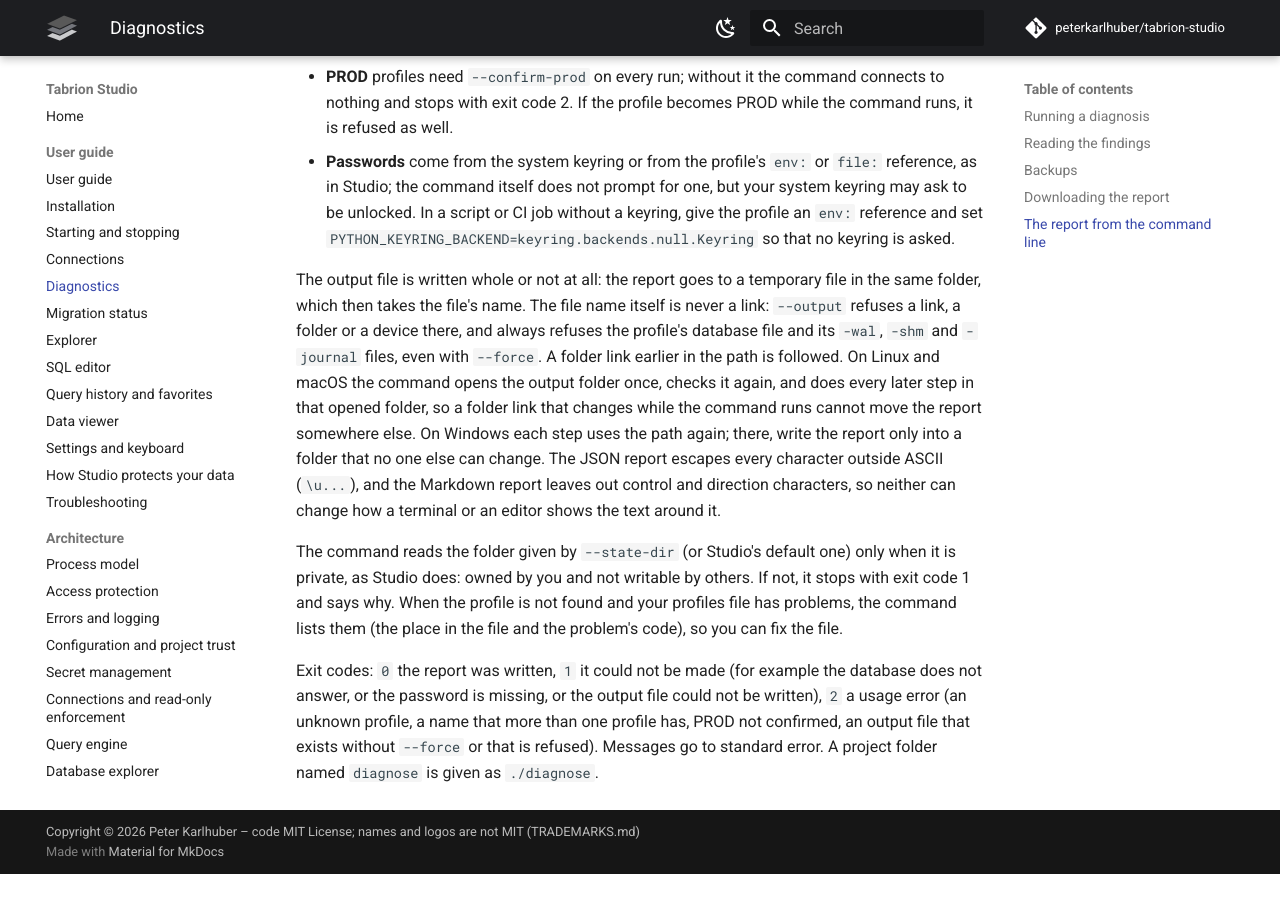
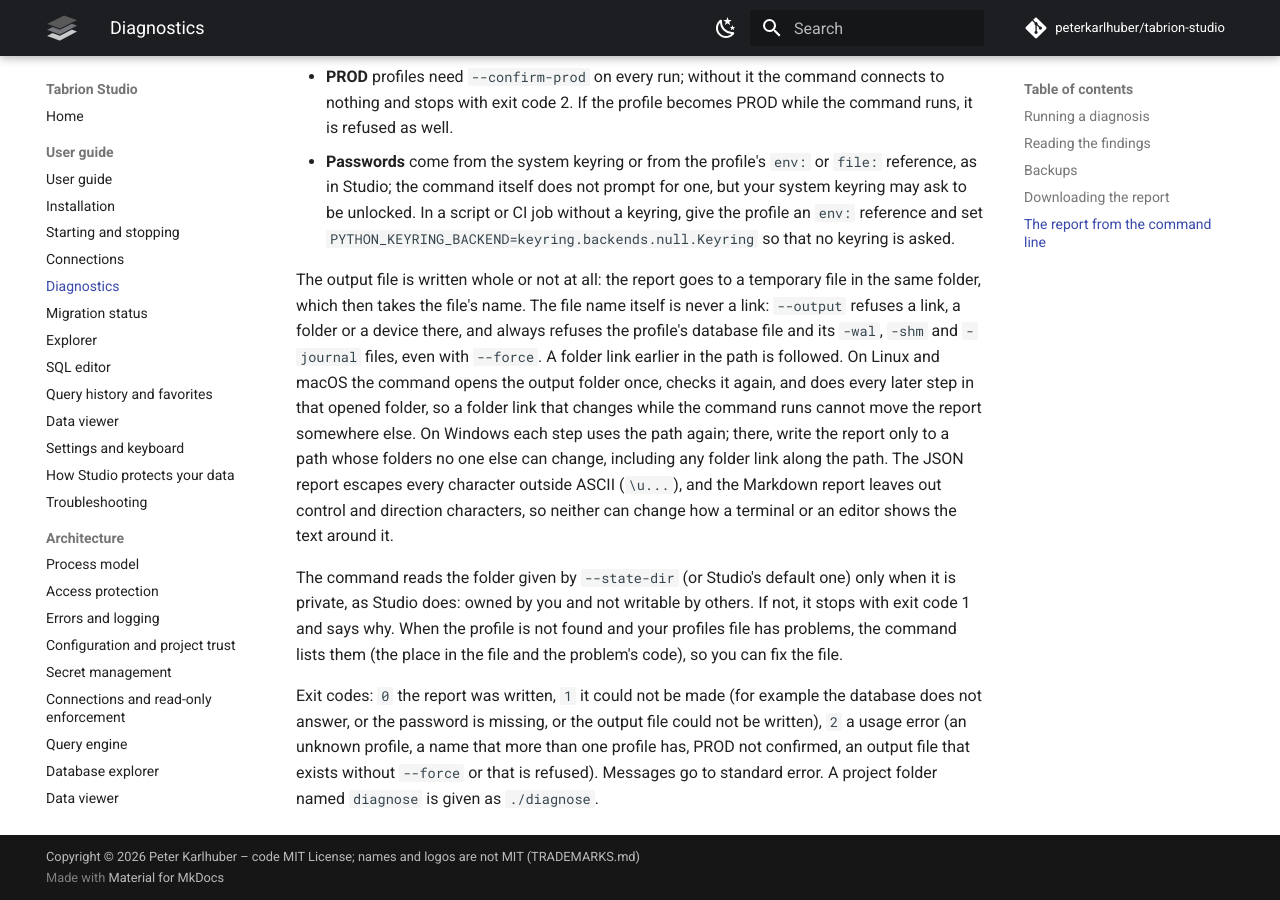
Before and after one commit to peterkarlhuber/tabrion-studio, an MkDocs documentation site: the page built from docs/guide/diagnostics.md, in a window 1280 px wide and 900 px high, scrolled down 3589 px. Built offline with MkDocs 1.6.1 and Material for MkDocs 9.7.7, drawn with Linux system fonts in a browser that asks for light colours; comment, search, counter and statistics services are not loaded; before the commit the page ends 4463 px from its top, so only the background shows below that.

Commit message:
Harden the report's final link step and test the cleanup (PR #88 review L-1, L-2, I-1)
Co-Authored-By: Claude Opus 5.5 <noreply@anthropic.com>
Claude-Session: https://claude.ai/code/session_011tY7TC7Nu5VGro3DJGJcv8

```diff
--- a/docs/guide/diagnostics.md
+++ b/docs/guide/diagnostics.md
@@ -114,10 +114,10 @@ takes the file's name. The file name itself is never a link: `--output` refuses
 and always refuses the profile's database file and its `-wal`, `-shm` and `-journal` files, even with `--force`. A
 folder link earlier in the path is followed. On Linux and macOS the command opens the output folder once, checks it
 again, and does every later step in that opened folder, so a folder link that changes while the command runs cannot
-move the report somewhere else. On Windows each step uses the path again; there, write the report only into a folder
-that no one else can change. The JSON report escapes
-every character outside ASCII (`\u...`), and the Markdown report leaves out control and direction characters, so
-neither can change how a terminal or an editor shows the text around it.
+move the report somewhere else. On Windows each step uses the path again; there, write the report only to a path
+whose folders no one else can change, including any folder link along the path. The JSON report escapes every
+character outside ASCII (`\u...`), and the Markdown report leaves out control and direction characters, so neither
+can change how a terminal or an editor shows the text around it.
 
 The command reads the folder given by `--state-dir` (or Studio's default one) only when it is private, as Studio
 does: owned by you and not writable by others. If not, it stops with exit code 1 and says why. When the profile is
```
Also changed, not shown: CHANGELOG.md (+2 -1 lines), 2 other files.
